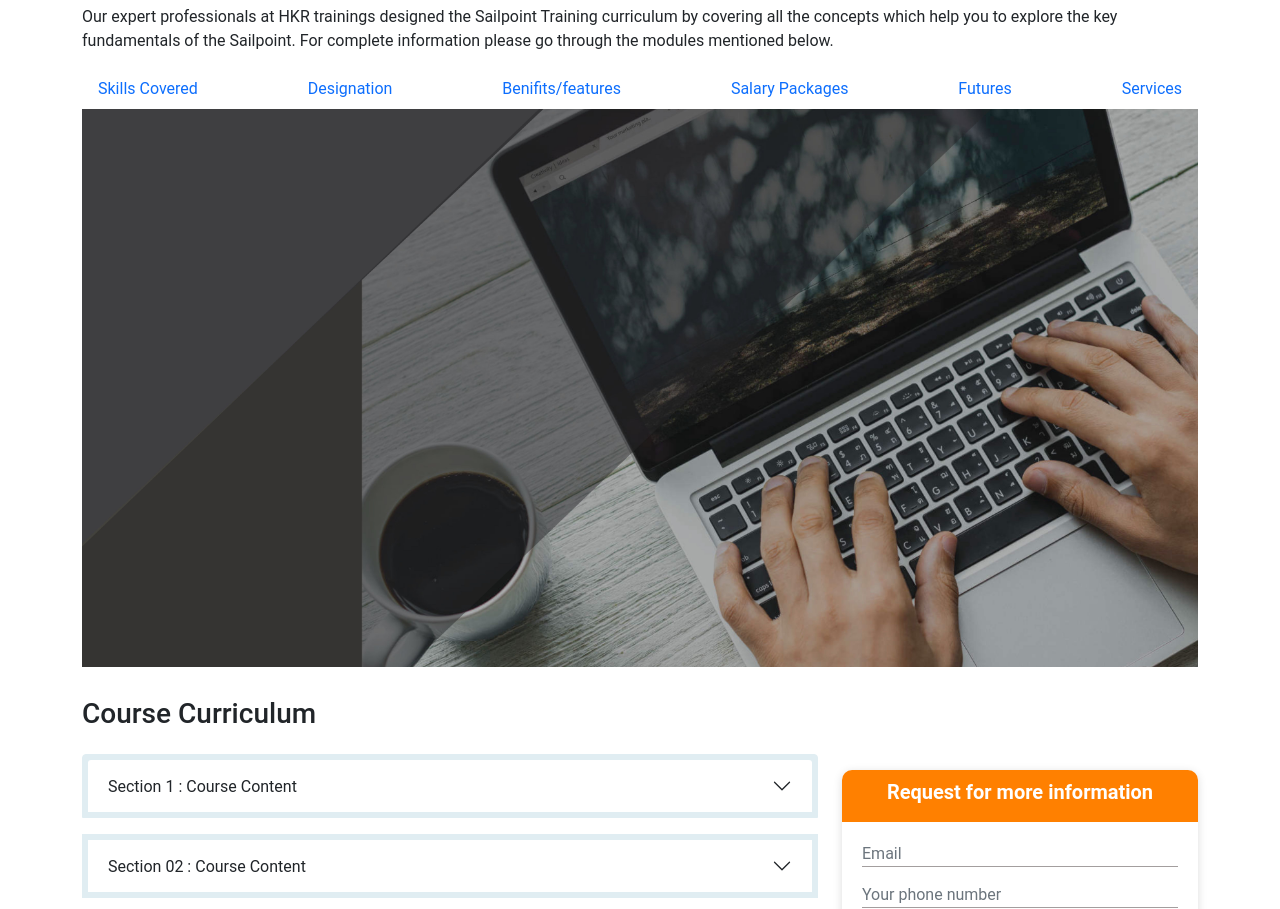
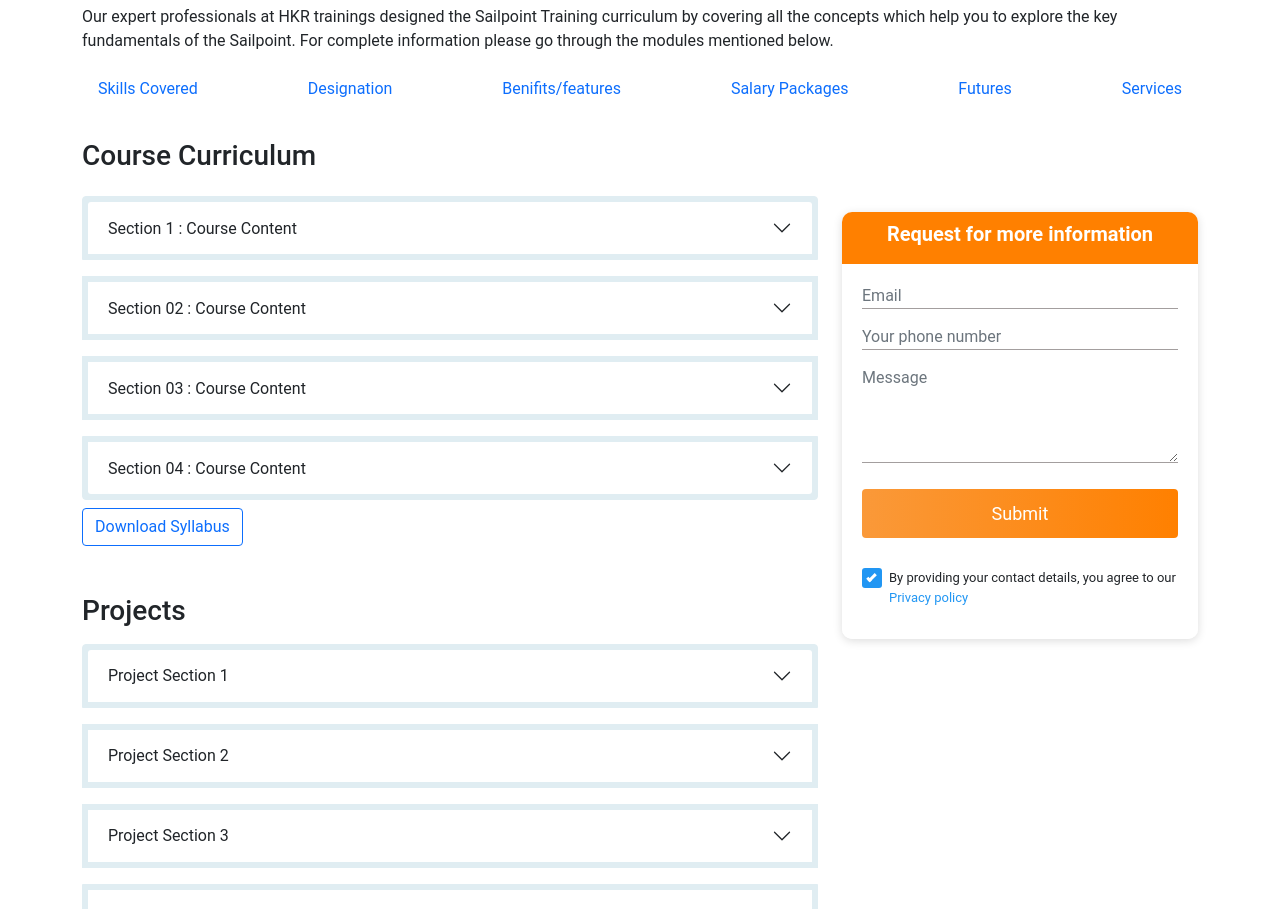
Before and after one commit to itsnazare/HKR-Blog-page, a plain HTML site: page index.html in a window 1280 px wide. Shown: the part 1820-2729 px from the top of the page. Drawn offline with nearby package versions, Linux system fonts and the light colour scheme; a web font is replaced by a local one.

Commit message:
Update index.html

```diff
--- a/index.html
+++ b/index.html
@@ -203,13 +203,6 @@
                     <a href="#" class="nav-link">Services</a>
                 </li>
             </ul>
-            <div class="image">
-                <div class="row">
-                    <div class="col-lg-12">
-                        <img src="./images/banner3.jpg" alt="" style="width: 100%;">
-                    </div>
-                </div>
-            </div>
         </div>
     </section>
     <!-- course curriculum -->
```
